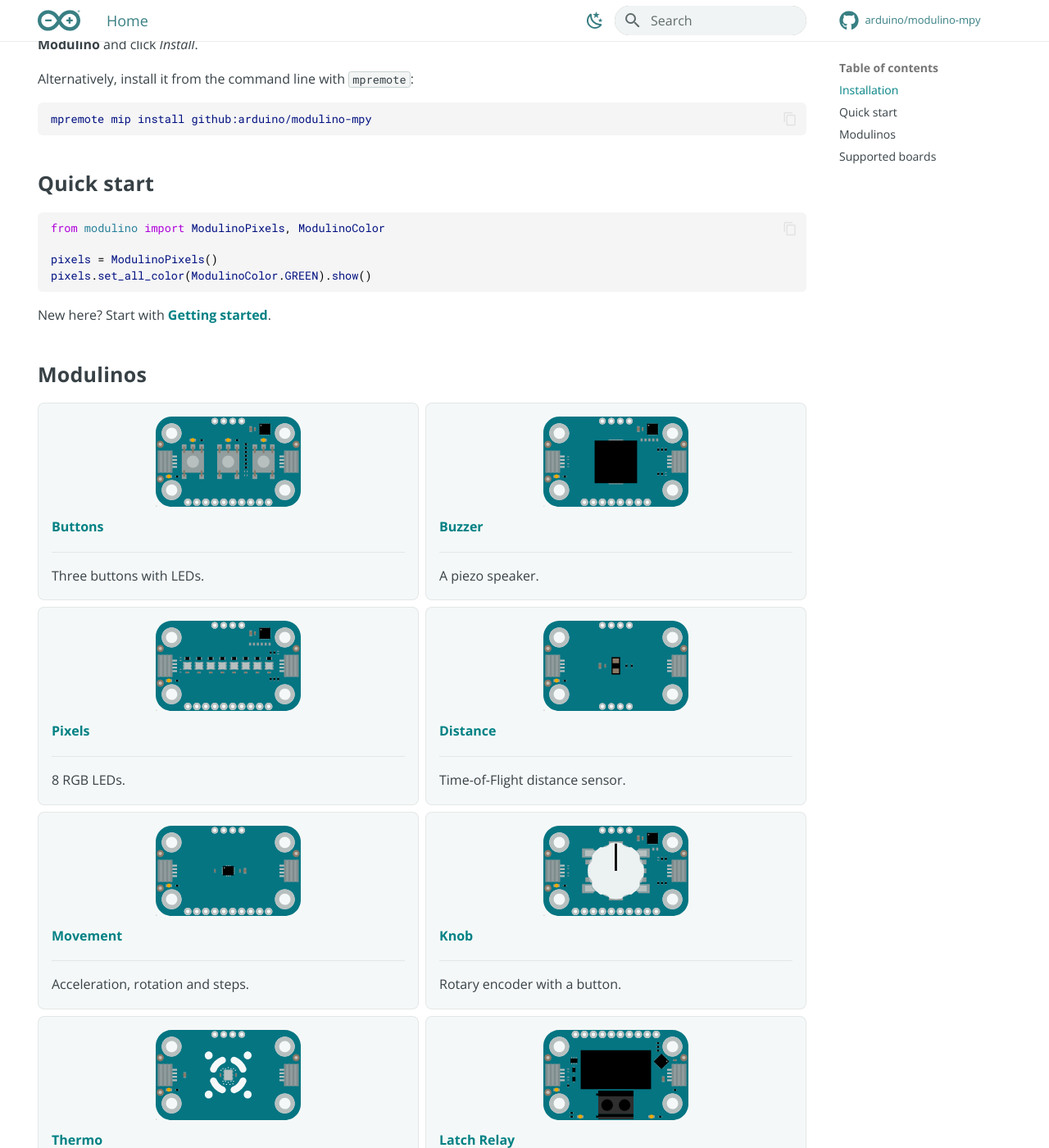
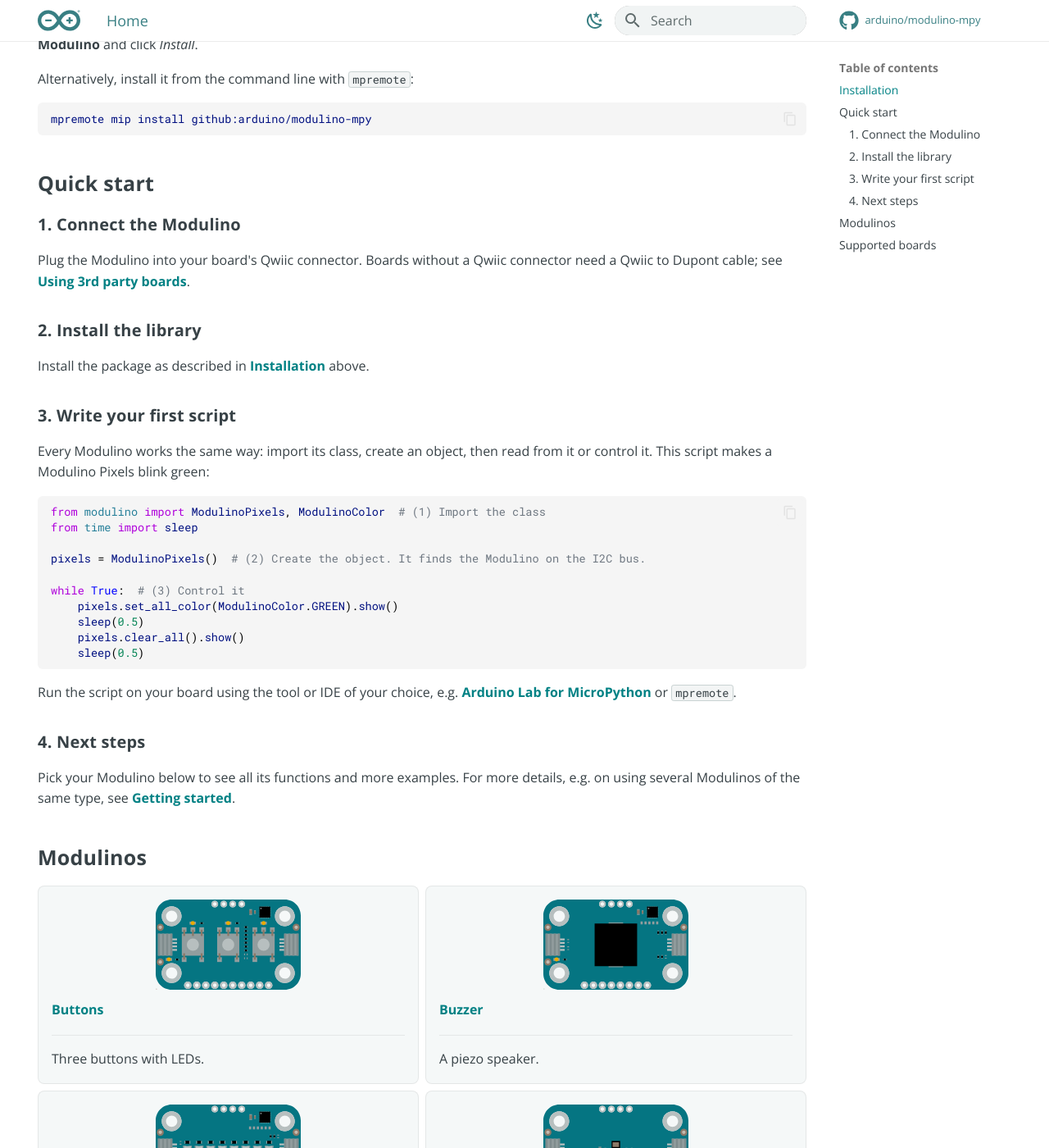
Before and after one commit to arduino/arduino-modulino-mpy, an MkDocs documentation site: the page built from docs/index.md, in a window 1280 px wide and 1400 px high, scrolled down 506 px. Shown: the whole window at 82% size. Built offline with MkDocs 1.6.1 and Material for MkDocs 9.7.7, drawn with Linux system fonts in a browser that asks for light colours; comment, search, counter and statistics services are not loaded.

Commit message:
Make the quick start a step-by-step guide
Co-Authored-By: Claude Opus 5.5 <noreply@anthropic.com>
Claude-Session: https://claude.ai/code/session_01PUCrENV38FaqvNqWBzgqGG

````diff
--- a/docs/index.md
+++ b/docs/index.md
@@ -23,14 +23,40 @@ mpremote mip install github:arduino/modulino-mpy
 
 ## Quick start
 
+### 1. Connect the Modulino
+
+Plug the Modulino into your board's Qwiic connector. Boards without a Qwiic connector
+need a Qwiic to Dupont cable; see [Using 3rd party boards](getting-started.md#using-3rd-party-boards).
+
+### 2. Install the library
+
+Install the package as described in [Installation](#installation) above.
+
+### 3. Write your first script
+
+Every Modulino works the same way: import its class, create an object, then read from it
+or control it. This script makes a Modulino Pixels blink green:
+
 ```python
-from modulino import ModulinoPixels, ModulinoColor
+from modulino import ModulinoPixels, ModulinoColor  # (1) Import the class
+from time import sleep
 
-pixels = ModulinoPixels()
-pixels.set_all_color(ModulinoColor.GREEN).show()
+pixels = ModulinoPixels()  # (2) Create the object. It finds the Modulino on the I2C bus.
+
+while True:  # (3) Control it
+    pixels.set_all_color(ModulinoColor.GREEN).show()
+    sleep(0.5)
+    pixels.clear_all().show()
+    sleep(0.5)
 ```
 
-New here? Start with [Getting started](getting-started.md).
+Run the script on your board using the tool or IDE of your choice, e.g.
+[Arduino Lab for MicroPython](https://labs.arduino.cc/en/labs/micropython) or `mpremote`.
+
+### 4. Next steps
+
+Pick your Modulino below to see all its functions and more examples.
+For more details, e.g. on using several Modulinos of the same type, see [Getting started](getting-started.md).
 
 ## Modulinos
 
````
